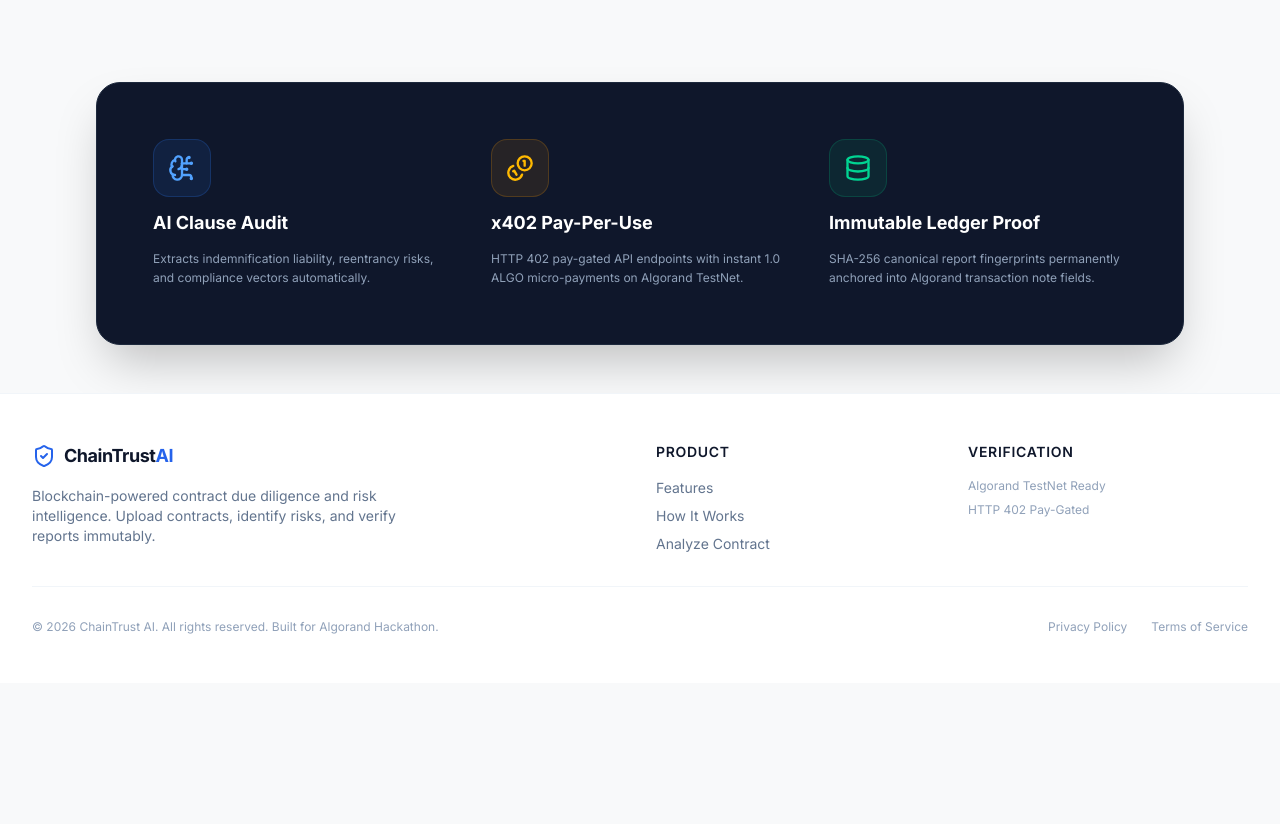
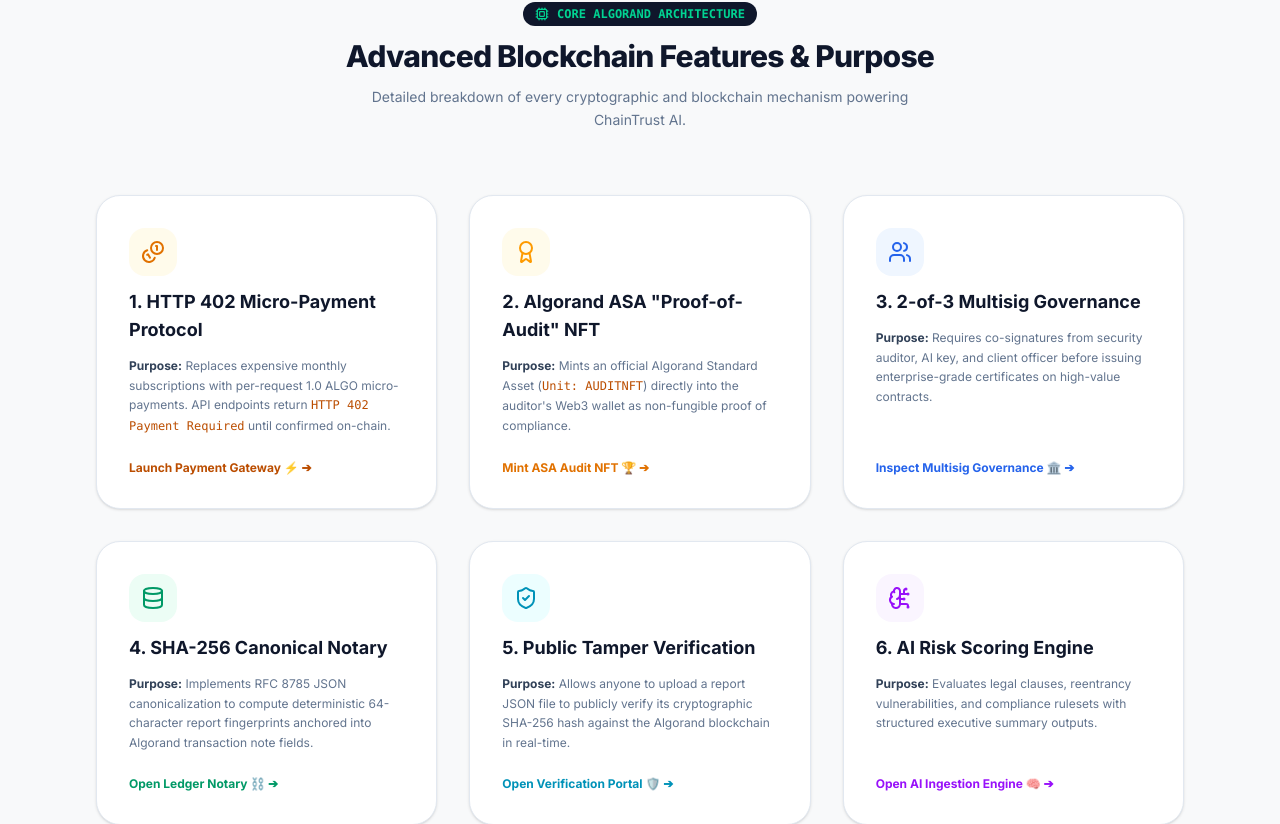
Before and after one commit to CraftYourSystems/ChainTrust-AI, a Next.js app: page / in a window 1280 px wide. Shown: the part 1188-2012 px from the top of the page. Before the commit the page ends 1871 px from the top, so only its background shows below. Built offline with nearby package versions, Linux system fonts and the light colour scheme.

Commit message:
feat: add Advanced Blockchain Features & Purpose Explanation section to home landing page

```diff
--- a/src/app/page.tsx
+++ b/src/app/page.tsx
@@ -11,14 +11,20 @@
   Zap,
   Coins,
   Database,
-  ArrowRight
+  ArrowRight,
+  Award,
+  Users,
+  Lock,
+  Cpu,
+  Sparkles,
+  CheckCircle2
 } from "lucide-react";
 
 export default function HomePage() {
   return (
     <div className="space-y-24 py-12">
       {/* Hero Section */}
-      <section className="relative overflow-hidden pt-12 pb-16">
+      <section className="relative overflow-hidden pt-8 pb-12">
         <div className="max-w-5xl mx-auto px-4 sm:px-6 lg:px-8 text-center relative z-10 space-y-8">
           <div className="inline-flex items-center gap-2 px-4 py-1.5 rounded-full bg-blue-50 text-brand-primary text-xs font-bold border border-blue-100/80 shadow-sm">
             <Zap className="h-4 w-4 text-brand-primary animate-pulse" />
@@ -56,7 +62,7 @@
         </div>
       </section>
 
-      {/* 5-Step Workflow Section with Breathable Cards */}
+      {/* 5-Step Workflow Section */}
       <section id="how-it-works" className="max-w-6xl mx-auto px-4 sm:px-6 lg:px-8">
         <div className="text-center mb-16 space-y-3">
           <h2 className="text-3xl font-extrabold text-slate-900 tracking-tight">
@@ -124,7 +130,7 @@
               </p>
             </div>
             <span className="text-xs font-bold text-purple-700 bg-purple-50 group-hover:bg-purple-600 group-hover:text-white px-3.5 py-1.5 rounded-full transition-colors duration-300">
-              Open AI Ingestion 🧠
+              Open AI Engine 🧠
             </span>
           </Link>
 
@@ -144,7 +150,7 @@
               </p>
             </div>
             <span className="text-xs font-bold text-emerald-700 bg-emerald-50 group-hover:bg-emerald-600 group-hover:text-white px-3.5 py-1.5 rounded-full transition-colors duration-300">
-              Open Ledger Notary ⛓️
+              Open Notary ⛓️
             </span>
           </Link>
 
@@ -170,39 +176,134 @@
         </div>
       </section>
 
-      {/* Feature Highlights Section with Generous Padding */}
-      <section id="features" className="max-w-6xl mx-auto px-4 sm:px-6 lg:px-8 pt-8">
-        <div className="bg-slate-900 text-white rounded-3xl p-10 sm:p-14 shadow-2xl border border-slate-800">
-          <div className="grid grid-cols-1 md:grid-cols-3 gap-10">
+      {/* Advanced Blockchain Features & Purpose Explanation Section */}
+      <section id="features" className="max-w-6xl mx-auto px-4 sm:px-6 lg:px-8">
+        <div className="text-center mb-16 space-y-3">
+          <div className="inline-flex items-center gap-2 px-3 py-1 rounded-full bg-slate-900 text-emerald-400 text-xs font-mono font-bold">
+            <Cpu className="h-3.5 w-3.5" />
+            CORE ALGORAND ARCHITECTURE
+          </div>
+          <h2 className="text-3xl font-extrabold text-slate-900 tracking-tight">
+            Advanced Blockchain Features & Purpose
+          </h2>
+          <p className="text-slate-500 text-sm max-w-xl mx-auto leading-relaxed">
+            Detailed breakdown of every cryptographic and blockchain mechanism powering ChainTrust AI.
+          </p>
+        </div>
+
+        <div className="grid grid-cols-1 md:grid-cols-2 lg:grid-cols-3 gap-8">
+          {/* Feature 1: x402 Pay-Gate */}
+          <div className="bg-white p-8 rounded-3xl border border-slate-200 shadow-sm hover:shadow-md transition space-y-4 flex flex-col justify-between">
             <div className="space-y-3">
-              <div className="p-3.5 bg-blue-500/10 text-blue-400 rounded-2xl w-fit border border-blue-500/20">
-                <BrainCircuit className="h-7 w-7" />
+              <div className="p-3 bg-amber-50 text-amber-600 rounded-2xl w-fit">
+                <Coins className="h-6 w-6" />
               </div>
-              <h3 className="text-lg font-bold text-white">AI Clause Audit</h3>
-              <p className="text-xs text-slate-400 leading-relaxed">
-                Extracts indemnification liability, reentrancy risks, and compliance vectors automatically.
+              <h3 className="text-lg font-bold text-slate-900">1. HTTP 402 Micro-Payment Protocol</h3>
+              <p className="text-xs text-slate-500 leading-relaxed">
+                <strong className="text-slate-700">Purpose:</strong> Replaces expensive monthly subscriptions with per-request 1.0 ALGO micro-payments. API endpoints return <code className="text-amber-700 font-mono">HTTP 402 Payment Required</code> until confirmed on-chain.
               </p>
             </div>
+            <Link
+              href="/payment"
+              className="inline-flex items-center gap-1.5 text-xs font-bold text-amber-700 hover:text-amber-800 pt-2"
+            >
+              Launch Payment Gateway ⚡ ➔
+            </Link>
+          </div>
 
+          {/* Feature 2: ASA Audit NFT Badges */}
+          <div className="bg-white p-8 rounded-3xl border border-slate-200 shadow-sm hover:shadow-md transition space-y-4 flex flex-col justify-between">
             <div className="space-y-3">
-              <div className="p-3.5 bg-amber-500/10 text-amber-400 rounded-2xl w-fit border border-amber-500/20">
-                <Coins className="h-7 w-7" />
+              <div className="p-3 bg-amber-50 text-amber-500 rounded-2xl w-fit">
+                <Award className="h-6 w-6" />
               </div>
-              <h3 className="text-lg font-bold text-white">x402 Pay-Per-Use</h3>
-              <p className="text-xs text-slate-400 leading-relaxed">
-                HTTP 402 pay-gated API endpoints with instant 1.0 ALGO micro-payments on Algorand TestNet.
+              <h3 className="text-lg font-bold text-slate-900">2. Algorand ASA "Proof-of-Audit" NFT</h3>
+              <p className="text-xs text-slate-500 leading-relaxed">
+                <strong className="text-slate-700">Purpose:</strong> Mints an official Algorand Standard Asset (<code className="text-amber-700 font-mono">Unit: AUDITNFT</code>) directly into the auditor's Web3 wallet as non-fungible proof of compliance.
               </p>
             </div>
+            <Link
+              href="/nft-badge"
+              className="inline-flex items-center gap-1.5 text-xs font-bold text-amber-600 hover:text-amber-700 pt-2"
+            >
+              Mint ASA Audit NFT 🏆 ➔
+            </Link>
+          </div>
 
+          {/* Feature 3: Multisig Governance */}
+          <div className="bg-white p-8 rounded-3xl border border-slate-200 shadow-sm hover:shadow-md transition space-y-4 flex flex-col justify-between">
             <div className="space-y-3">
-              <div className="p-3.5 bg-emerald-500/10 text-emerald-400 rounded-2xl w-fit border border-emerald-500/20">
-                <Database className="h-7 w-7" />
+              <div className="p-3 bg-blue-50 text-brand-primary rounded-2xl w-fit">
+                <Users className="h-6 w-6" />
               </div>
-              <h3 className="text-lg font-bold text-white">Immutable Ledger Proof</h3>
-              <p className="text-xs text-slate-400 leading-relaxed">
-                SHA-256 canonical report fingerprints permanently anchored into Algorand transaction note fields.
+              <h3 className="text-lg font-bold text-slate-900">3. 2-of-3 Multisig Governance</h3>
+              <p className="text-xs text-slate-500 leading-relaxed">
+                <strong className="text-slate-700">Purpose:</strong> Requires co-signatures from security auditor, AI key, and client officer before issuing enterprise-grade certificates on high-value contracts.
               </p>
             </div>
+            <Link
+              href="/nft-badge"
+              className="inline-flex items-center gap-1.5 text-xs font-bold text-brand-primary hover:text-blue-700 pt-2"
+            >
+              Inspect Multisig Governance 🏛️ ➔
+            </Link>
+          </div>
+
+          {/* Feature 4: SHA-256 Canonical Notary */}
+          <div className="bg-white p-8 rounded-3xl border border-slate-200 shadow-sm hover:shadow-md transition space-y-4 flex flex-col justify-between">
+            <div className="space-y-3">
+              <div className="p-3 bg-emerald-50 text-emerald-600 rounded-2xl w-fit">
+                <Database className="h-6 w-6" />
+              </div>
+              <h3 className="text-lg font-bold text-slate-900">4. SHA-256 Canonical Notary</h3>
+              <p className="text-xs text-slate-500 leading-relaxed">
+                <strong className="text-slate-700">Purpose:</strong> Implements RFC 8785 JSON canonicalization to compute deterministic 64-character report fingerprints anchored into Algorand transaction note fields.
+              </p>
+            </div>
+            <Link
+              href="/notary"
+              className="inline-flex items-center gap-1.5 text-xs font-bold text-emerald-600 hover:text-emerald-700 pt-2"
+            >
+              Open Ledger Notary ⛓️ ➔
+            </Link>
+          </div>
+
+          {/* Feature 5: Public Tamper Verification */}
+          <div className="bg-white p-8 rounded-3xl border border-slate-200 shadow-sm hover:shadow-md transition space-y-4 flex flex-col justify-between">
+            <div className="space-y-3">
+              <div className="p-3 bg-cyan-50 text-cyan-600 rounded-2xl w-fit">
+                <ShieldCheck className="h-6 w-6" />
+              </div>
+              <h3 className="text-lg font-bold text-slate-900">5. Public Tamper Verification</h3>
+              <p className="text-xs text-slate-500 leading-relaxed">
+                <strong className="text-slate-700">Purpose:</strong> Allows anyone to upload a report JSON file to publicly verify its cryptographic SHA-256 hash against the Algorand blockchain in real-time.
+              </p>
+            </div>
+            <Link
+              href="/verify"
+              className="inline-flex items-center gap-1.5 text-xs font-bold text-cyan-600 hover:text-cyan-700 pt-2"
+            >
+              Open Verification Portal 🛡️ ➔
+            </Link>
+          </div>
+
+          {/* Feature 6: TEAL Smart Contract State */}
+          <div className="bg-white p-8 rounded-3xl border border-slate-200 shadow-sm hover:shadow-md transition space-y-4 flex flex-col justify-between">
+            <div className="space-y-3">
+              <div className="p-3 bg-purple-50 text-purple-600 rounded-2xl w-fit">
+                <BrainCircuit className="h-6 w-6" />
+              </div>
+              <h3 className="text-lg font-bold text-slate-900">6. AI Risk Scoring Engine</h3>
+              <p className="text-xs text-slate-500 leading-relaxed">
+                <strong className="text-slate-700">Purpose:</strong> Evaluates legal clauses, reentrancy vulnerabilities, and compliance rulesets with structured executive summary outputs.
+              </p>
+            </div>
+            <Link
+              href="/ai-ingestion"
+              className="inline-flex items-center gap-1.5 text-xs font-bold text-purple-600 hover:text-purple-700 pt-2"
+            >
+              Open AI Ingestion Engine 🧠 ➔
+            </Link>
           </div>
         </div>
       </section>
```
